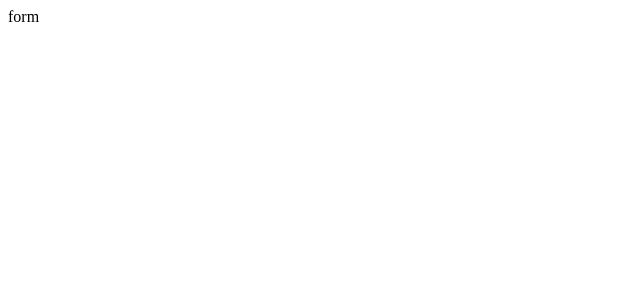
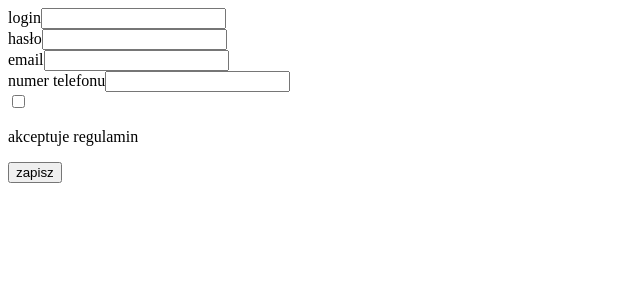
Before and after one commit to Krzysztofe/profile, a React (Create React App) app in the folder profile-app/: page /form in a window 1280 px wide. Shown: the top 300 px of the page, without its empty margins (0-640 px from the left). Built offline with nearby package versions, Linux system fonts and the light colour scheme.

Commit message:
add form

```diff
--- a/profile-app/src/components/card/Main.tsx
+++ b/profile-app/src/components/card/Main.tsx
@@ -1,5 +1,5 @@
 import React, {useEffect, useState} from 'react';
-import {getPerson} from '../fetchOperations/fetchGet'
+import {getPerson} from '../library/fetchGET'
 
 
 const Main = () => {
--- a/profile-app/src/components/form/Form.tsx
+++ b/profile-app/src/components/form/Form.tsx
@@ -1,10 +1,63 @@
-import React from 'react';
+import React, {ChangeEvent, FormEvent, useState} from 'react';
+import InputText from "./InputText";
+import Button from "../Button";
+import InputCheckbox from "./InputCheckbox";
 
 const Form = () => {
+
+    const [inputsValues, setInputsValues] = useState({
+        login: '', password: '', email: '', phone: '', checkBox: false
+    })
+
+    const handleChange = (e: ChangeEvent<HTMLInputElement>): void => {
+        const value = e.target.type === "checkbox"
+            ?
+            e.target.checked
+            :
+            e.target.value
+        setInputsValues(
+            {
+                ...inputsValues,
+                [e.target.name]: value
+            })
+    }
+
+    const handleSubmit = (e: FormEvent<HTMLFormElement>) => {
+        e.preventDefault()
+        setInputsValues({
+            login: '', password: '', email: '', phone: '', checkBox: false
+        })
+
+    }
+
     return (
-        <div>
-            form
-        </div>
+        <form onSubmit={handleSubmit}>
+            <InputText label="login"
+                       type='text'
+                       name='login'
+                       value={inputsValues.login}
+                       handleChange={handleChange}/>
+            <InputText label="hasło"
+                       type='password'
+                       name='password'
+                       value={inputsValues.password}
+                       handleChange={handleChange}/>
+            <InputText label="email"
+                       type='email'
+                       name='email'
+                       value={inputsValues.email}
+                       handleChange={handleChange}/>
+            <InputText label="numer telefonu"
+                       type='number'
+                       name='phone'
+                       value={inputsValues.phone}
+                       handleChange={handleChange}/>
+
+            <InputCheckbox value={inputsValues.checkBox}
+                           handleChange={handleChange}/>
+
+            <button>zapisz</button>
+        </form>
     );
 };
 
--- /dev/null
+++ b/profile-app/src/components/form/InputCheckbox.tsx
@@ -0,0 +1,22 @@
+import React, {ChangeEvent, FC} from 'react';
+
+interface Props {
+    value: boolean
+    handleChange: (e: ChangeEvent<HTMLInputElement>) => void
+}
+
+const InputCheckbox: FC<Props> = ({value, handleChange}) => {
+
+    return (
+            <label>
+                <input type='checkbox'
+                       name = 'checkBox'
+                       checked={value}
+                       onChange={handleChange}/>
+                <div></div>
+                <p>akceptuje regulamin</p>
+            </label>
+    );
+};
+
+export default InputCheckbox;
--- /dev/null
+++ b/profile-app/src/components/form/InputText.tsx
@@ -0,0 +1,29 @@
+import React, {FC, ChangeEvent} from 'react';
+
+interface Props {
+    label: string
+    type: string
+    name: string
+    value: string
+    handleChange: (e: ChangeEvent<HTMLInputElement>) => void
+}
+
+const InputText: FC<Props> = ({
+                                  label,
+                                  type,
+                                  name,
+                                  value,
+                                  handleChange
+                              }) => {
+    return (
+        <div>
+            <label> {label}</label>
+            <input type={type}
+                   value={value}
+                   name={name}
+                   onChange={handleChange}/>
+        </div>
+    );
+};
+
+export default InputText;
--- /dev/null
+++ b/profile-app/src/components/library/fetchPOST.tsx
@@ -0,0 +1 @@
+export {}
```
Also changed, not shown: profile-app/src/components/library/fetchGET.tsx (renamed from profile-app/src/components/fetchOperations/fetchGet.tsx).
